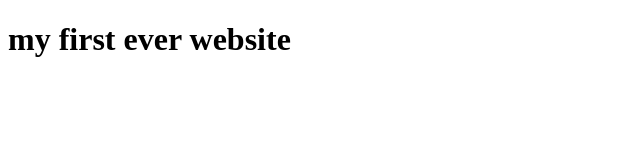
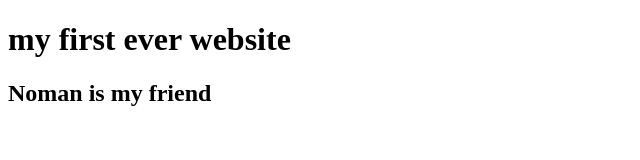
Before and after one commit to naeem59/my-unique-project, a plain HTML site: page index.html in a window 1280 px wide. Shown: the whole page, without its empty margins (0-640 px from the left). Drawn offline with Linux system fonts and the light colour scheme.

Commit message:
second update

```diff
--- a/index.html
+++ b/index.html
@@ -8,5 +8,6 @@
 </head>
 <body>
     <h1>my first ever website</h1>
+    <h2>Noman is my friend</h2>
 </body>
 </html>
```
